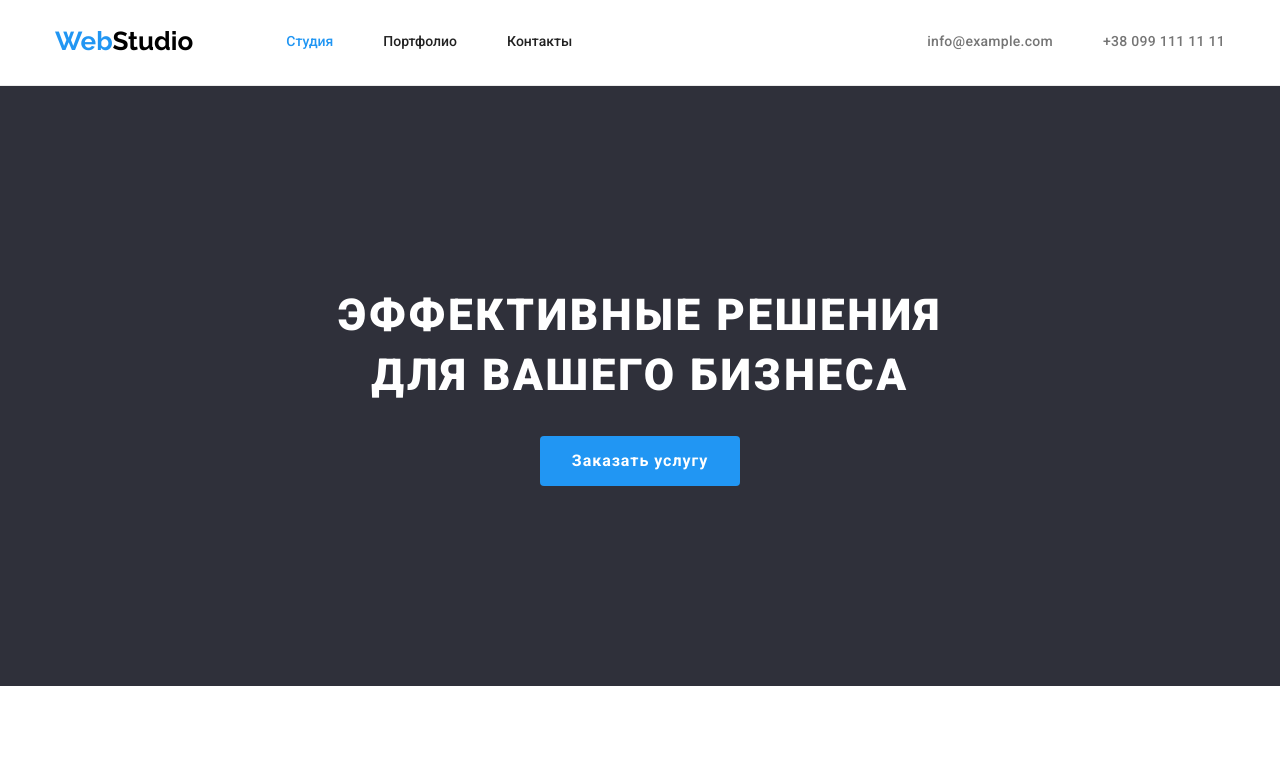
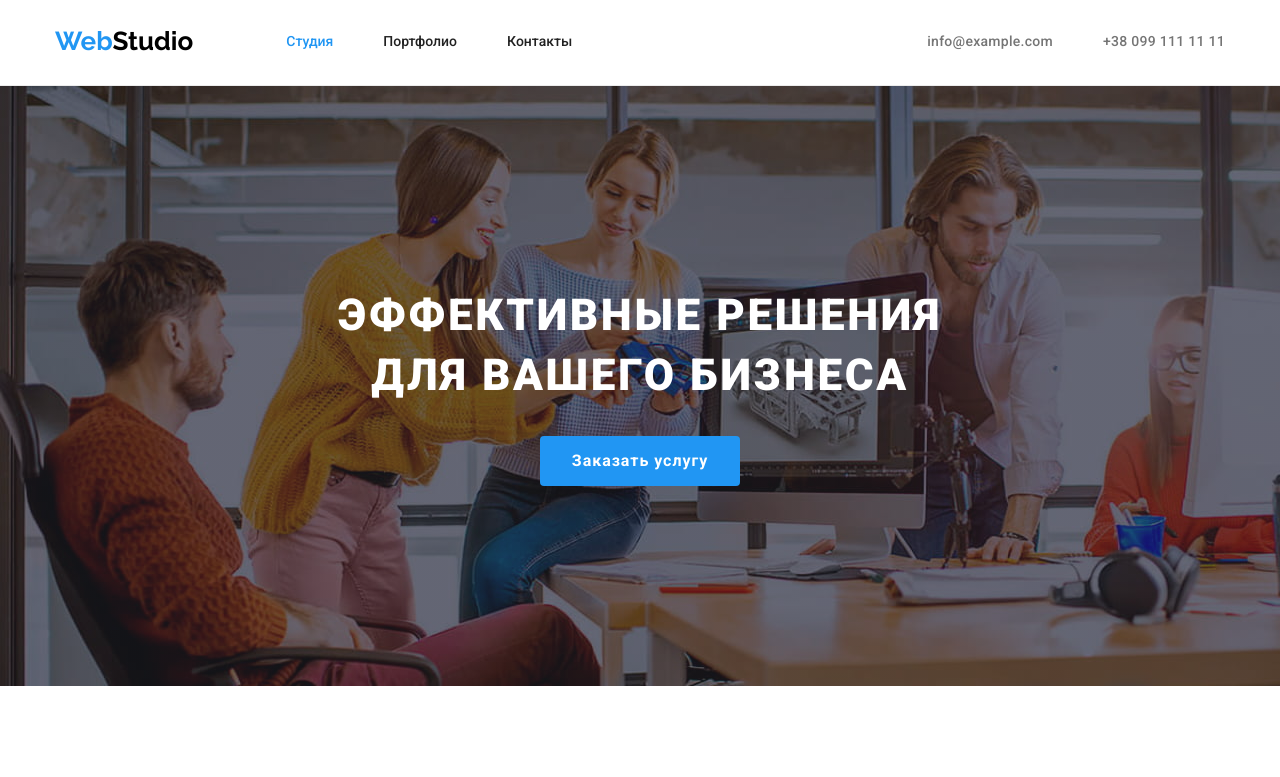
Before and after one commit to MariPetrenko/goit-markup-hw-04, a plain HTML site: page index.html in a window 1280 px wide. Shown: the top 777 px of the page. Drawn offline with nearby package versions, Linux system fonts and the light colour scheme.

Commit message:
gradient. shadow, hover
додала фонове зображення, додала лінійний градієнт.
в портфоліо додала ефетк тініпри ховері на меню кнопок і на карточки

```diff
--- a/css/styles.css
+++ b/css/styles.css
@@ -163,10 +163,21 @@ img {
 
 /*Логотип страницы*/
 .logo-section {
+
   padding-top: 200px;
   padding-bottom: 200px;
   text-align: center;
   background-color: var(--section-fond-color);
+
+  max-width: 1600px;
+  min-height: 600px;
+  margin-left: auto;
+  margin-right: auto;
+
+  background-image: linear-gradient(to right,rgba(47, 48, 58, 0.4),rgba(47, 48, 58, 0.4)),
+  url(../imeges/imgfon.jpg);
+  background-size: cover;
+  background-repeat: no-repeat;
 }
 
 .logo-titel {
@@ -385,6 +396,7 @@ img {
 .filtr-btn:focus {
   color: var(--text-color-logo-adres-btn);
   background: var(--accent-text-color-btn);
+  box-shadow: 0px 3px 1px rgba(0, 0, 0, 0.1), 0px 1px 2px rgba(0, 0, 0, 0.08), 0px 2px 2px rgba(0, 0, 0, 0.12);
 }
 
 /* Галерея портфолио */
@@ -392,11 +404,20 @@ img {
   display: flex;
   flex-wrap: wrap;
 }
+
+
+
 .list-portfolio > .portfolio-section {
   width: calc((100-60px) / 3);
   margin-right: 30px;
   margin-bottom: 30px;
 }
+
+.portfolio-section:hover,
+.portfolio-section:focus {
+  box-shadow: 0px 1px 1px rgba(0, 0, 0, 0.12), 0px 4px 4px rgba(0, 0, 0, 0.06), 1px 4px 6px rgba(0, 0, 0, 0.16);
+}
+
 .portfolio-section:nth-child(3n) {
   margin-right: 0;
 }
@@ -410,6 +431,7 @@ img {
   border-bottom: 1px solid #eeeeee;
   padding: 20px 24px;
 }
+
 
 .portfolio-titel {
   margin-bottom: 4px;
```
Also changed, not shown: imeges/imgfon.jpg (added).
